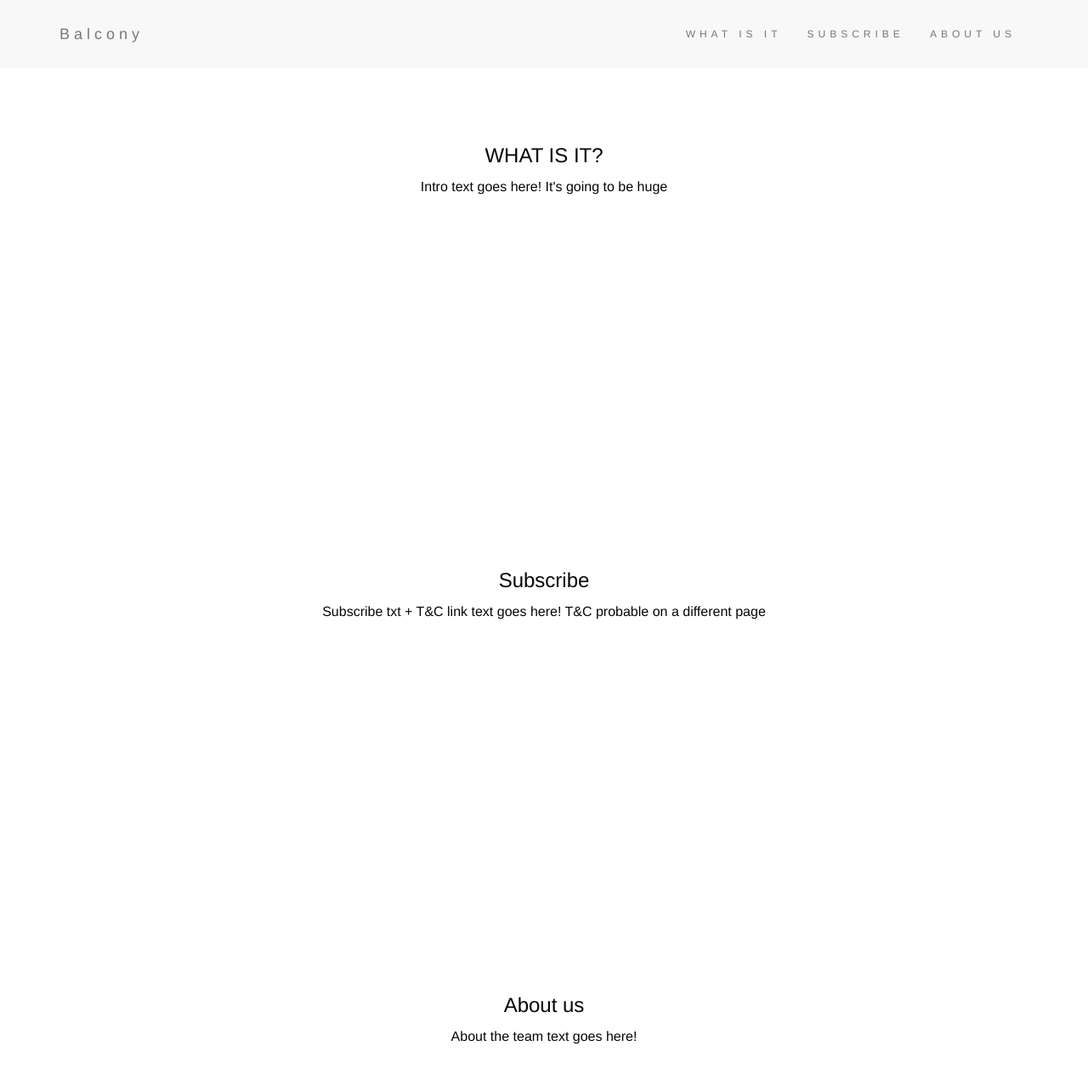
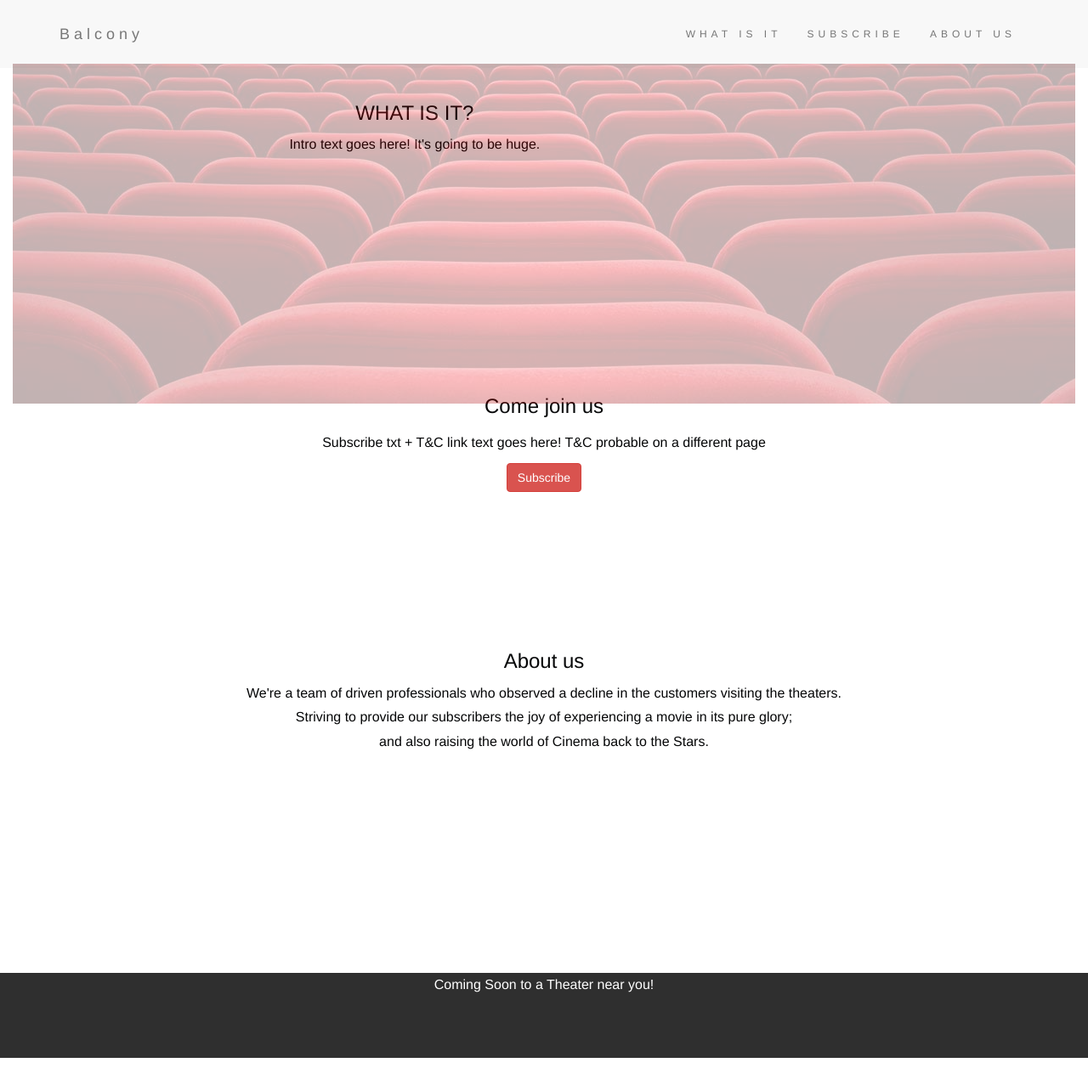
Before and after one commit to madhur-karnik/balconyweb, a plain HTML site: page index.html in a window 1280 px wide. Shown: the whole page at 85% size. After the commit the page ends 1245 px from the top, so only its background shows below. Drawn offline with nearby package versions, Linux system fonts and the light colour scheme.

Commit message:
Add background images and modify code

```diff
--- a/index.html
+++ b/index.html
@@ -14,7 +14,6 @@
            }
 
            .container-fluid {
-               padding-top: 70px;
                 padding-bottom: 70px;
            }
            .navbar {
@@ -27,10 +26,28 @@
                 letter-spacing: 5px;
            }
            .navbar-nav  li a:hover {
-               color: #1abc9c !important;
+                color: #ff6347 !important;
            }
-           .badacontainer {
-               min-height: 500px;
+           .pagesection {
+		        margin-top: -100px;
+                min-height: 400px;
+           }
+		   .intro-bg {
+		        background-image: URL('./assets/banner.jpg');
+				background-repeat: no-repeat;
+				background-size: auto;
+				background-position: -400px 0px;
+				opacity: 0.3;
+				min-height: 400px;
+		   }
+		   .text-holder {
+				position: relative;
+				top: 120px;
+		   }
+		   .footer-bg {
+		        background-color: #2f2f2f; /* Black Gray */
+                color: #fff;
+			    max-height: 100px;
             }
        </style>
     </head>
@@ -51,22 +68,36 @@
             </div>
         </nav>
         <!-- Introduction Container -->
-        <div class="container-fluid text-center badacontainer">
+        <div class="container-fluid text-center pagesection introsection">
+			<div class="text-holder">
                 <a name="intro_anchor"></a>
                 <h3>WHAT IS IT?</h3>
-            <p>Intro text goes here! It's going to be huge</p>
+                <p>Intro text goes here! It's going to be huge.</p>
+			</div>
+			<div class="intro-bg"></div>
         </div>
         <!-- Subscribe Container -->
-        <div class="container-fluid text-center badacontainer">
+        <div class="container-fluid text-center pagesection">
             <a name="subscribe_anchor"></a>
-            <h3>Subscribe</h3>
+            <h3>Come join us</h3>
+			<div class="form-group">
+
+			</div>
             <p>Subscribe txt + T&C link text goes here! T&C probable on a different page</p>
+			<input type="button" class="btn btn-danger btn-subscribe" value="Subscribe" />
         </div>
         <!-- About Us Container -->
-        <div class="container-fluid text-center badacontainer">
+        <div class="container-fluid text-center pagesection">
             <a name="aboutus_anchor"></a>
             <h3>About us</h3>
-            <p>About the team text goes here!</p>
+            <p>
+			    We're a team of driven professionals who observed a decline in the customers visiting the theaters.<br />
+			    Striving to provide our subscribers the joy of experiencing a movie in its pure glory;<br />
+				and also raising the world of Cinema back to the Stars.
+			</p>
         </div>
+		<footer class="container-fluid text-center footer-bg">
+		    <p>Coming Soon to a Theater near you!</p>
+		</footer>
     </body>
 </html>
```
Also changed, not shown: assets/banner.jpg (added), assets/popc.jpg (added), assets/seats.jpg (added), assets/theater.jpg (added). Lines whose indentation alone changed are shown as unchanged.
